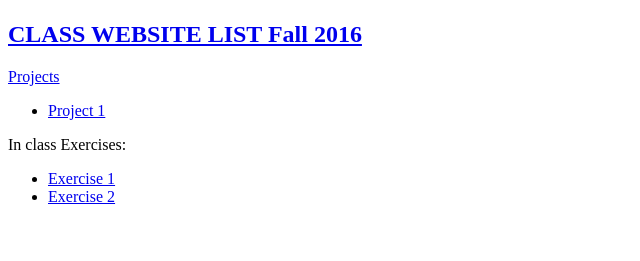
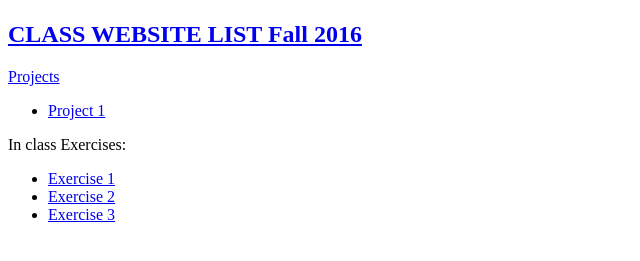
Before and after one commit to mharrington13/interactivemedia323, a plain HTML site: page index.html in a window 1280 px wide. Shown: the part 59-320 px from the top of the page, without its empty margins (0-640 px from the left). Drawn offline with Linux system fonts and the light colour scheme.

Commit message:
exercise3

```diff
--- a/index.html
+++ b/index.html
@@ -21,6 +21,7 @@
 
       <li><a href="http://mharrington13.github.io/interactivemedia323/exercise1/">Exercise 1</a></li>
       <li><a href="http://mharrington13.github.io/interactivemedia323/exercise2/">Exercise 2</a></li>
+      <li><a href="http://mharrington13.github.io/interactivemedia323/exercise3/">Exercise 3</a></li>
 
     </ul>
   </p>
```
